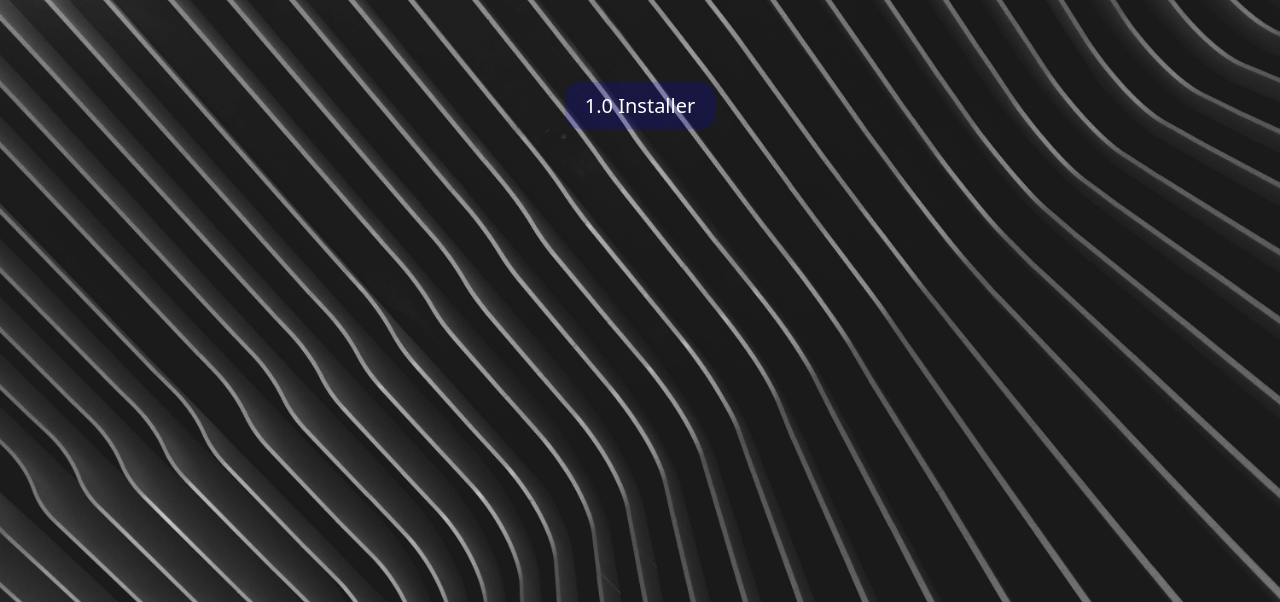
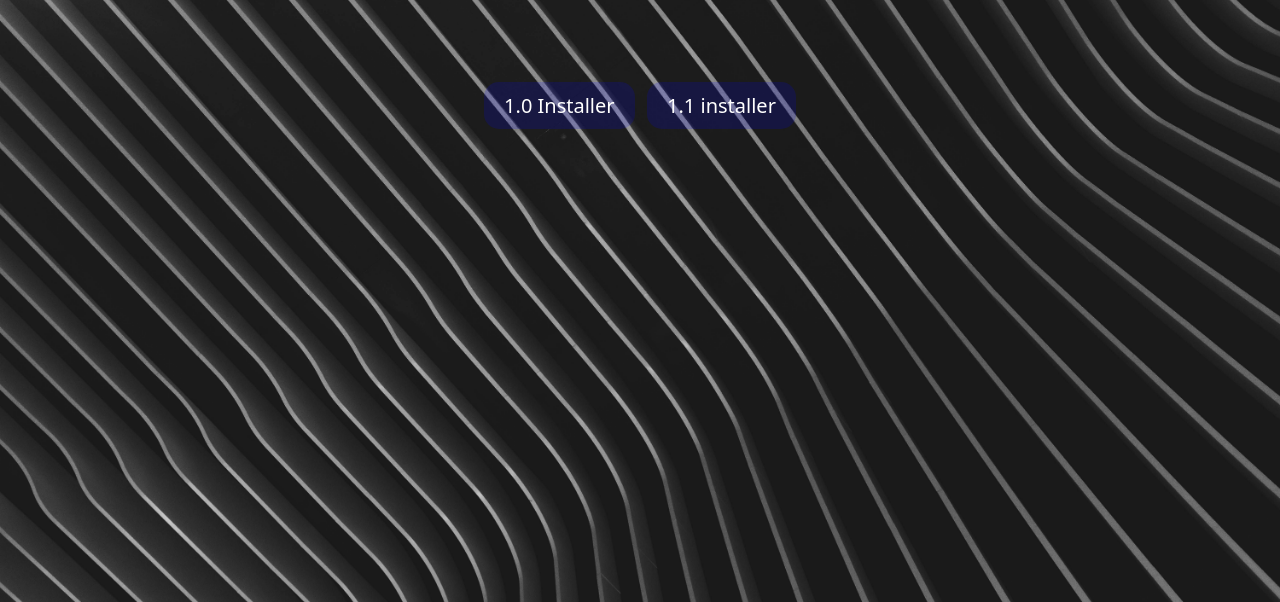
Before and after one commit to mcmdev4/scllang, a plain HTML site: page installer/index.html in a window 1280 px wide. Shown: the part 198-800 px from the top of the page. Drawn offline with Linux system fonts and the light colour scheme.

Commit message:
Add 1.1 installer link to index.html
Added a link for the 1.1 installer alongside the existing 1.0 installer.

```diff
--- a/installer/index.html
+++ b/installer/index.html
@@ -13,6 +13,7 @@
 
     <main>
         <a href="https://github.com/mcmdev4/scllang/releases/download/1.0/scl.7z"><button>1.0 Installer</button></a>
+        <a href="https://github.com/mcmdev4/scllang/releases/download/1.1/scl.7z"><button>1.1 installer</button></a>
     </main>
 </body>
 </html>
```
